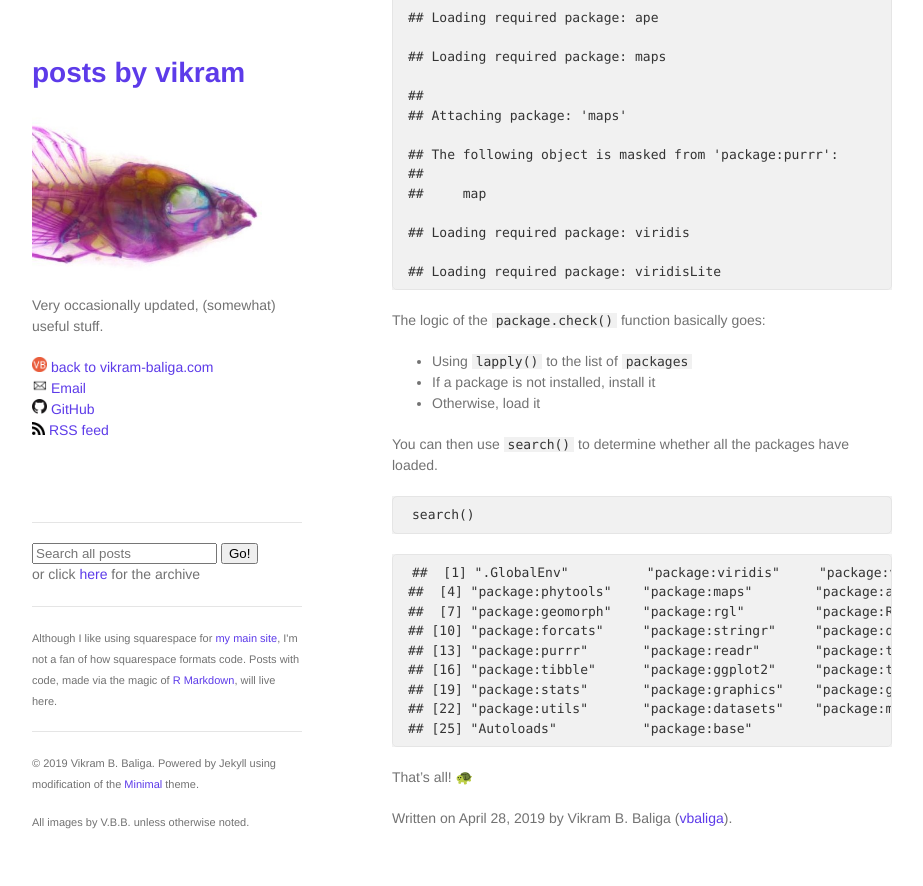
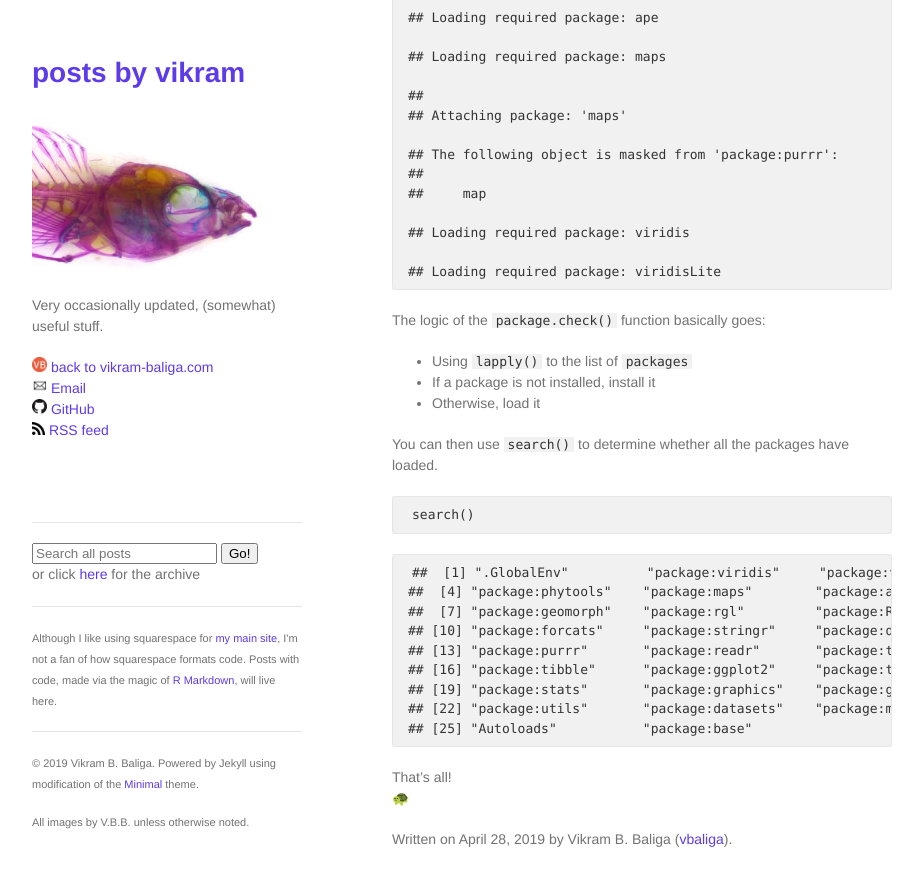
Before and after one commit to vbaliga/vbaliga.github.io, a Jekyll site: the page built from _posts/2019-04-28-verify-that-r-packages-are-installed-and-loaded.md, in a window 1280 px wide and 900 px high, scrolled down 1283 px. Shown: the top 886 px of the window, without its empty margins (178-1101 px from the left). Built offline with Jekyll 4.4.1, drawn with Linux system fonts in a browser that asks for light colours; a script that is not in the unit is left out.

```diff
--- a/_posts/2019-04-28-verify-that-r-packages-are-installed-and-loaded.md
+++ b/_posts/2019-04-28-verify-that-r-packages-are-installed-and-loaded.md
@@ -96,4 +96,5 @@ search()
     ## [25] "Autoloads"           "package:base"
 
 
-That’s all\! 🐢
+That’s all!
+🐢
```
